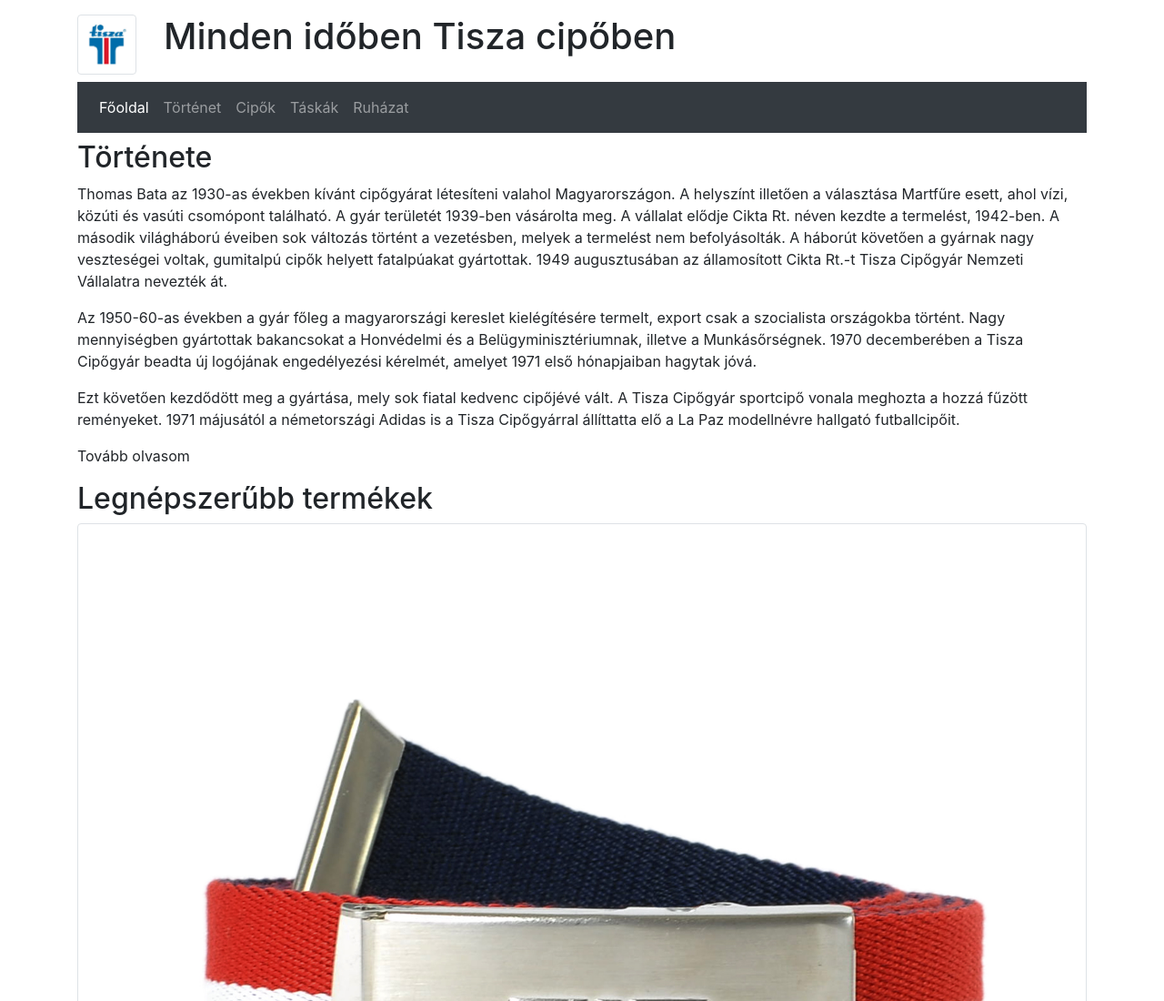
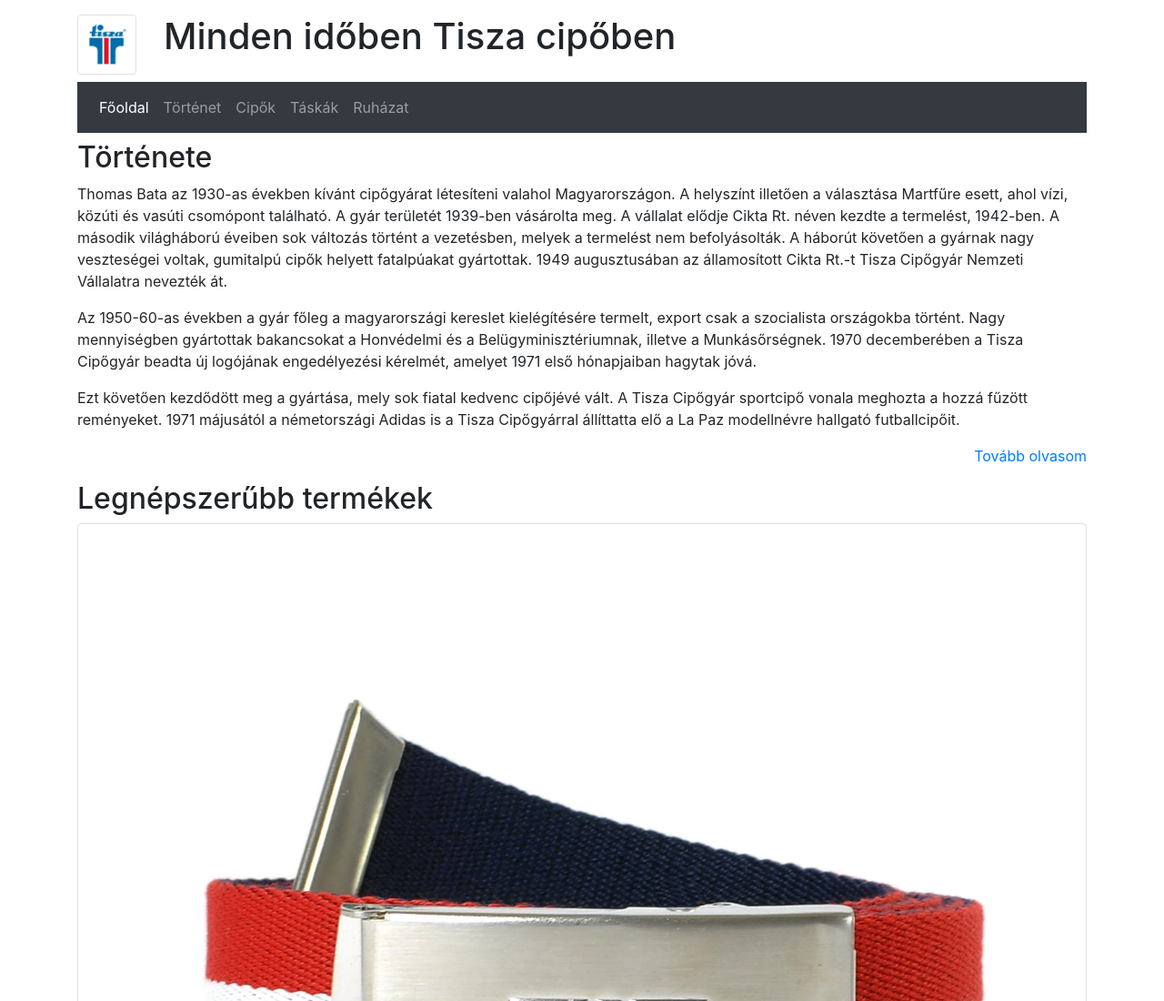
Before and after one commit to kovacszsoltandras/Tisza, a plain HTML site: page index.html in a window 1280 px wide. Shown: the top 1100 px of the page at 91% size. Drawn offline with nearby package versions, Linux system fonts and the light colour scheme.

Commit message:
9. feladat megoldás

```diff
--- a/index.html
+++ b/index.html
@@ -50,7 +50,7 @@
         <p> Thomas Bata az 1930-as években kívánt cipőgyárat létesíteni valahol Magyarországon. A helyszínt illetően a választása Martfűre esett, ahol vízi, közúti és vasúti csomópont található. A gyár területét 1939-ben vásárolta meg. A vállalat elődje Cikta Rt. néven kezdte a termelést, 1942-ben. A második világháború éveiben sok változás történt a vezetésben, melyek a termelést nem befolyásolták. A háborút követően a gyárnak nagy veszteségei voltak, gumitalpú cipők helyett fatalpúakat gyártottak. 1949 augusztusában az államosított Cikta Rt.-t Tisza Cipőgyár Nemzeti Vállalatra nevezték át.</p>
         <p>Az 1950-60-as években a gyár főleg a magyarországi kereslet kielégítésére termelt, export csak a szocialista országokba történt. Nagy mennyiségben gyártottak bakancsokat a Honvédelmi és a Belügyminisztériumnak, illetve a Munkásőrségnek. 1970 decemberében a Tisza Cipőgyár beadta új logójának engedélyezési kérelmét, amelyet 1971 első hónapjaiban hagytak jóvá.</p>
         <p>Ezt követően kezdődött meg a gyártása, mely sok fiatal kedvenc cipőjévé vált. A Tisza Cipőgyár sportcipő vonala meghozta a hozzá fűzött reményeket. 1971 májusától a németországi Adidas is a Tisza Cipőgyárral állíttatta elő a La Paz modellnévre hallgató futballcipőit.</p>
-        <p>Tovább olvasom</p>
+        <p class="jobbratovabb"> <a href="https://www.tiszacipo.hu/tortenet/">Tovább olvasom</a></p>
     </div>
 
     <!--Legnépszerűbb termékek-->
--- a/tisza.css
+++ b/tisza.css
@@ -0,0 +1,3 @@
+.jobbratovabb {
+    text-align: right;
+}
```
